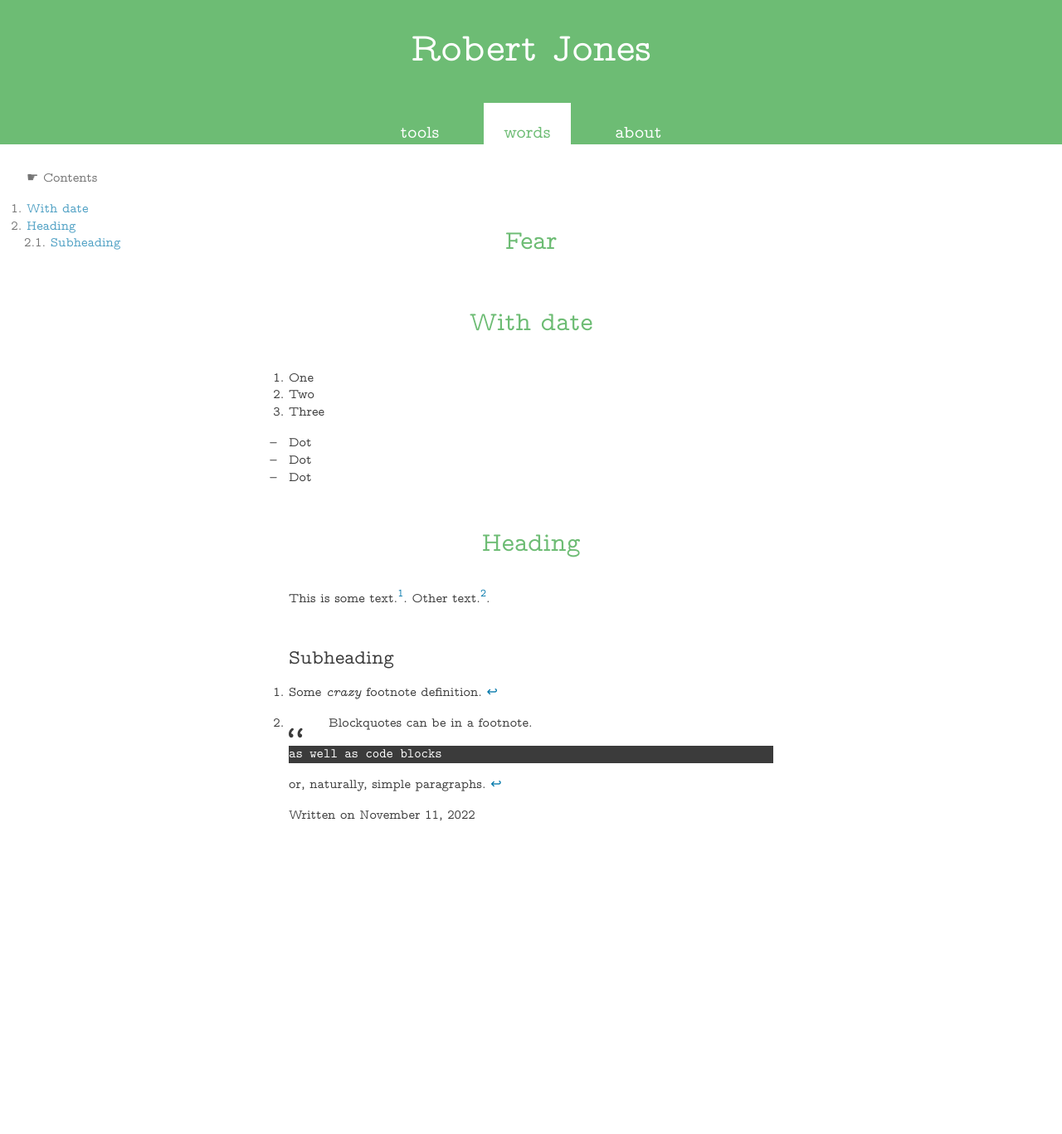
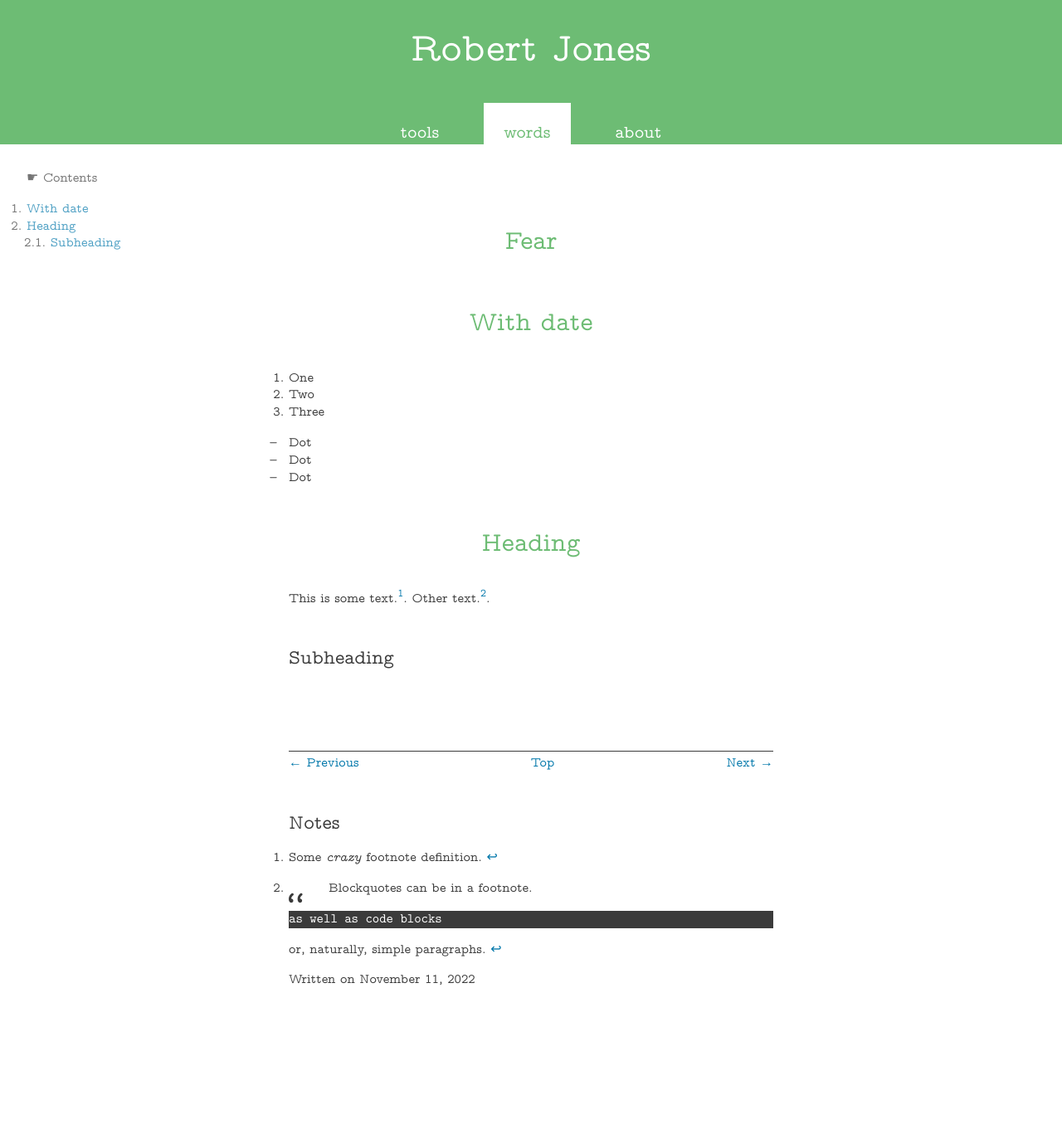
Before and after one commit to rjjiii/rjjiii.github.io, a Jekyll site: the page built from _posts/2022-11-11-fear.md, in a window 1280 px wide. Shown: the whole page at 83% size. Built offline with Jekyll 4.4.1, drawn with Linux system fonts in a browser that asks for light colours; our own code applies the rules of GitHub Pages for plain Markdown files; before the commit the page ends 1168 px from its top, so only the background shows below that.

Commit message:
Update 2022-11-11-fear.md

```diff
--- a/_posts/2022-11-11-fear.md
+++ b/_posts/2022-11-11-fear.md
@@ -36,3 +36,31 @@ This is some text.[^1]. Other text.[^footnote].
 
 
 ## Subheading
+
+
+<footer>
+
+
+
+<ul id="footer_menu">
+
+<li>
+		<a href="#site_heading">
+		&larr; Previous
+		</a>
+</li>
+<li>
+		<a href="#site_heading">
+		Top
+		</a>
+</li>
+<li>
+		<a href="#site_heading">
+		Next &rarr;
+		</a>
+</li></ul>
+
+
+
+
+<h2>Notes</h2>
```
